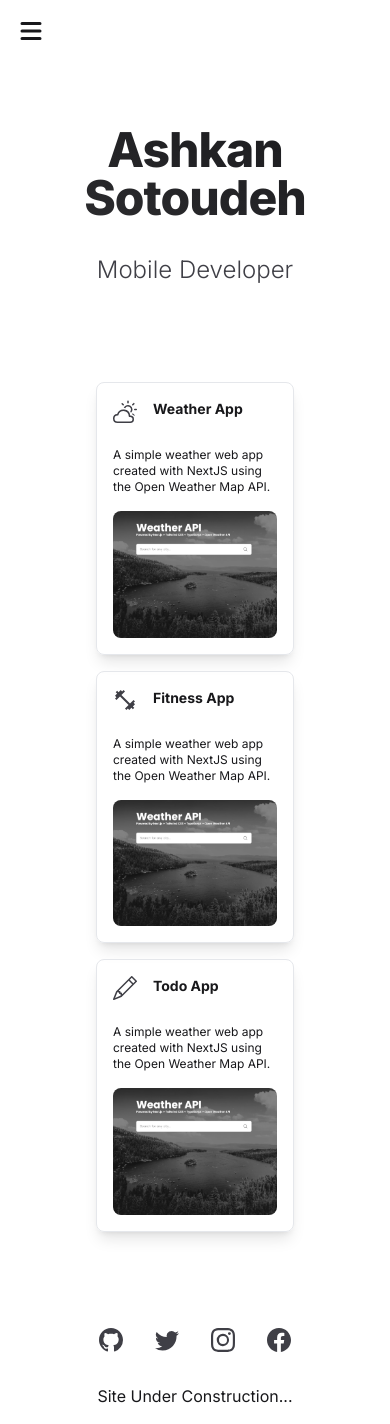
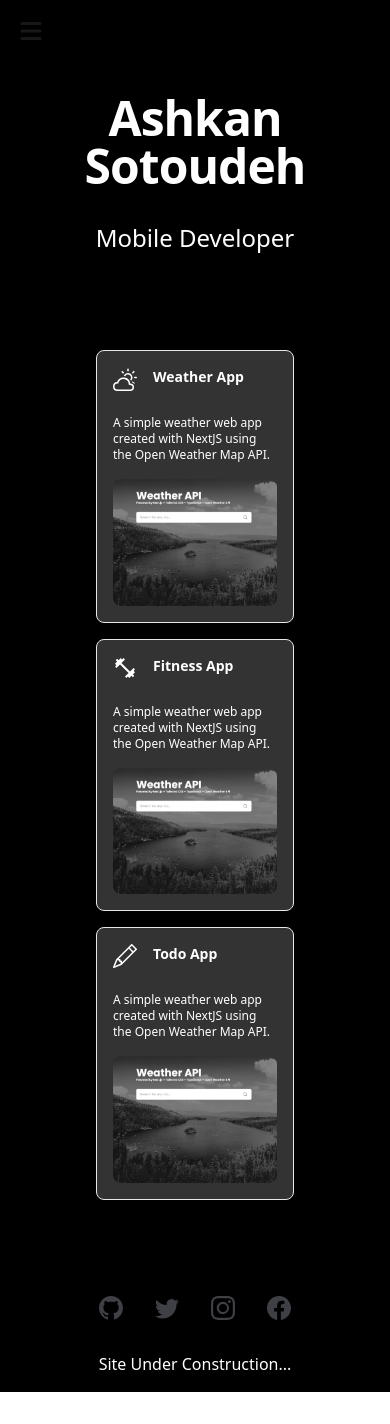
Before and after one commit to Cratis1831/my-website, a Next.js app: page / in a window 390 px wide. After the commit the page ends 1392 px from the top, so only its background shows below. Built offline with nearby package versions, Linux system fonts and the light colour scheme.

Commit message:
prelim darkmode toggle

```diff
--- a/app/layout.js
+++ b/app/layout.js
@@ -11,8 +11,8 @@ export const metadata = {
 
 export default function RootLayout({ children }) {
   return (
-    <html lang="en" className="scroll-smooth">
-      <body className={inter.className}>
+    <html lang="en">
+      <body className={`${inter.className} dark:bg-black dark:text-white`}>
         <Nav />
         {children}
       </body>
--- a/app/page.js
+++ b/app/page.js
@@ -22,7 +22,7 @@ export default function Home() {
   return (
     <main
       id="home"
-      className={`dark:bg-black bg-white text-zinc-900 dark:text-white p-4 mt-8 transition-opacity ease-in duration-500 ${
+      className={`dark:bg-black dark:text-white bg-white text-zinc-900 p-4 transition-opacity ease-in duration-500 ${
         isMainVisible ? "opacity-100" : "opacity-0"
       }`}
     >
@@ -32,7 +32,7 @@ export default function Home() {
       {/* Projects */}
       <section
         id="portfolio"
-        className="md:flex justify-center mt-4 p-20 md:gap-4 md:pt-10 space-y-4 md:space-y-0"
+        className="md:flex justify-center mt-4 p-20 md:gap-4 md:pt-10 space-y-4 md:space-y-0 dark:bg-black dark:text-white"
       >
         <ProjectCard
           title="Weather App"
@@ -40,7 +40,7 @@ export default function Home() {
           image={"/weather.png"}
           icon={
             <BsCloudSun
-              className="text-zinc-700 hover:text-zinc-900"
+              className="text-zinc-700 hover:text-zinc-900 dark:text-white"
               size={24}
             />
           }
@@ -51,7 +51,7 @@ export default function Home() {
           description="A simple weather web app created with NextJS using the Open Weather Map API."
           icon={
             <MdFitnessCenter
-              className="text-zinc-700 hover:text-zinc-900"
+              className="text-zinc-700 hover:text-zinc-900 dark:text-white"
               size={24}
             />
           }
@@ -61,7 +61,10 @@ export default function Home() {
           image={"/weather.png"}
           description="A simple weather web app created with NextJS using the Open Weather Map API."
           icon={
-            <BsPencil className="text-zinc-700 hover:text-zinc-900" size={24} />
+            <BsPencil
+              className="text-zinc-700 hover:text-zinc-900 dark:text-white"
+              size={24}
+            />
           }
         />
       </section>
@@ -72,8 +75,13 @@ export default function Home() {
       {/* Socials */}
       <Socials />
 
-      <div id="about" className="flex items-center justify-center pt-8 gap-8">
-        <p>Site Under Construction...</p>
+      <div
+        id="about"
+        className="flex items-center justify-center pt-8 gap-8 dark:bg-black dark:text-white"
+      >
+        <p className="dark:bg-black dark:text-white">
+          Site Under Construction...
+        </p>
       </div>
       {/* <footer className="flex items-center justify-center">
         <p className="text-sm text-zinc-700 dark:text-white font-light">
--- a/components/About.js
+++ b/components/About.js
@@ -3,7 +3,7 @@ import React from "react";
 const About = () => {
   return (
     <section id="about">
-      <div className="flex items-center justify-center pt-2">
+      <div className="flex items-center justify-center pt-2 dark:bg-black dark:text-white">
         <p className="mt-2 text-2xl text-zinc-700 font-light">About Me:</p>
       </div>
     </section>
--- a/components/Hero.js
+++ b/components/Hero.js
@@ -1,11 +1,11 @@
 const Hero = () => {
   return (
-    <section>
-      <h1 className="text-center font-extrabold tracking-[-0.02em] py-4 text-5xl md:text-6xl lg:text-8xl text-transparent bg-clip-text bg-gradient-to-tr from-zinc-900/90 to-zinc-900">
+    <section className="dark:bg-black dark:text-white bg-white">
+      <h1 className="dark:bg-black dark:text-white text-center font-extrabold tracking-[-0.02em] py-4 text-5xl md:text-6xl lg:text-8xl text-transparent bg-clip-text bg-gradient-to-tr from-zinc-900/90 to-zinc-900">
         Ashkan Sotoudeh
       </h1>
-      <div className="flex items-center justify-center pt-2">
-        <p className="mt-2 text-2xl text-zinc-700 font-light">
+      <div className="flex items-center justify-center pt-2 ">
+        <p className="mt-2 text-2xl text-zinc-700 font-light dark:bg-black dark:text-white">
           Mobile Developer
         </p>
       </div>
--- a/components/Nav.js
+++ b/components/Nav.js
@@ -2,6 +2,7 @@
 import Image from "next/image";
 import Link from "next/link";
 import { useEffect, useState } from "react";
+import { BsFillMoonFill, BsSunFill } from "react-icons/bs";
 import { HiMenu } from "react-icons/hi";
 
 const Nav = () => {
@@ -12,8 +13,21 @@ const Nav = () => {
     setIsMainVisible(true);
   }, []);
 
+  const [theme, setTheme] = useState("dark");
+  useEffect(() => {
+    document.body.className = theme;
+  }, [theme]);
+
+  const handleIconClick = () => {
+    if (theme === "dark") {
+      setTheme("light");
+    } else {
+      setTheme("dark");
+    }
+  };
+
   return (
-    <nav className="sticky top-0 z-30 w-full backdrop-blur duration-1000 bg-zinc-100/0 ">
+    <nav className="sticky top-0 z-30 w-full backdrop-blur duration-1000 bg-zinc-100/0 dark:bg-black dark:text-white">
       <div
         className={`hidden md:flex md:items-center md:justify-between md:h-20 pr-20 lg:pr-40 md:gap-12 transition-opacity ease-in duration-500 ${
           isMainVisible ? "opacity-100" : "opacity-0"
@@ -27,6 +41,29 @@ const Nav = () => {
           <Link href="/">Portfolio</Link>
           <Link href="/">About</Link>
           <Link href="/">Contact</Link>
+          <div className="flex items-center justify-center gap-4">
+            <button
+              onClick={handleIconClick}
+              className="relative flex items-center justify-center "
+            >
+              <BsSunFill
+                size={20}
+                className={`absolute transition-opacity ease-in duration-500 ${
+                  theme === "light"
+                    ? "opacity-0 invisible"
+                    : "opacity-100 transition-opacity"
+                }`}
+              />
+              <BsFillMoonFill
+                size={20}
+                className={`absolute transition-opacity ease-in duration-500 ${
+                  theme === "dark"
+                    ? "opacity-0 invisible"
+                    : "opacity-100 transition-opacity"
+                }`}
+              />
+            </button>
+          </div>
         </div>
       </div>
       <div className="md:hidden p-4">
--- a/components/Socials.js
+++ b/components/Socials.js
@@ -2,7 +2,7 @@ import { BsFacebook, BsGithub, BsInstagram, BsTwitter } from "react-icons/bs";
 
 const Socials = () => {
   return (
-    <div className="flex items-center justify-center pt-4 gap-8">
+    <div className="flex items-center justify-center pt-4 gap-8 ">
       <BsGithub
         className="inline-block text-4xl text-zinc-700 hover:text-zinc-900 transition hover:scale-105 ease-in-out duration-200 cursor-pointer"
         size={24}
--- a/tailwind.config.js
+++ b/tailwind.config.js
@@ -1,6 +1,11 @@
 /** @type {import('tailwindcss').Config} */
 module.exports = {
   darkMode: "class",
+  variants: {
+    extend: {
+      opacity: ["dark"],
+    },
+  },
   content: [
     "./pages/**/*.{js,ts,jsx,tsx,mdx}",
     "./components/**/*.{js,ts,jsx,tsx,mdx}",
```
